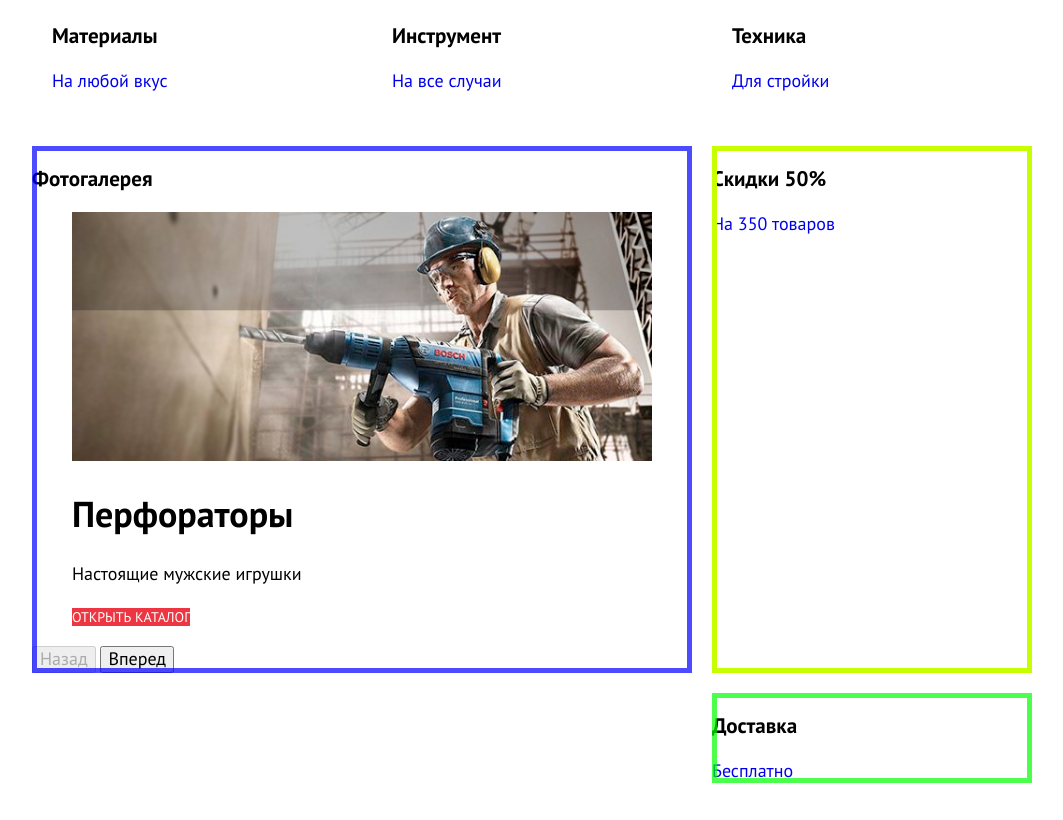
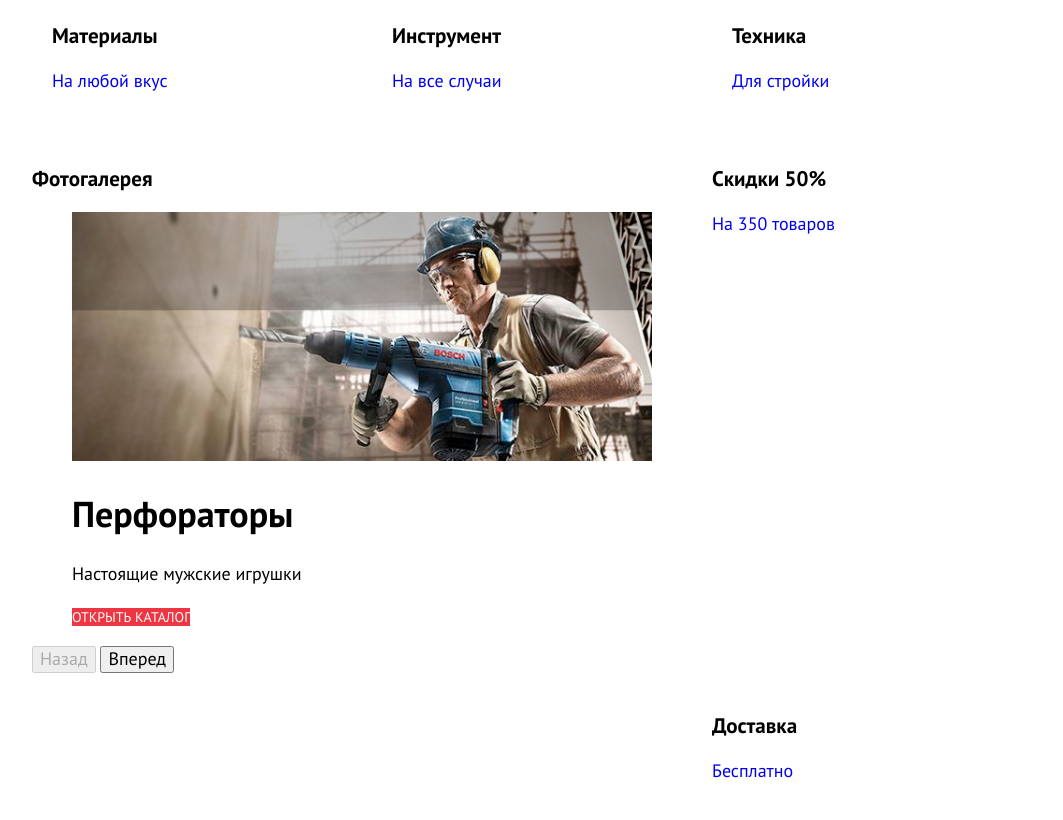
Before and after one commit to valeriyaadikovna/1649153-technomart-30, a plain HTML site: page index.html in a window 1280 px wide. Shown: the part 540-1360 px from the top of the page, without its empty margins (138-1201 px from the left). Drawn offline with Linux system fonts and the light colour scheme; a web font is replaced by a local one.

Commit message:
Делает ссылку на каталог

```diff
--- a/css/style.css
+++ b/css/style.css
@@ -292,22 +292,16 @@ p {
 .features-list .features-item-gallery {
   grid-column: 1/3;
   grid-row: 2/3;
-  outline: 5px solid rgba(0, 0, 255, 0.7);
-  outline-offset: -5px;
 }
 
 .features-list .features-item-delivery {
   grid-column: 3/3;
   grid-row: 3/3;
-  outline: 5px solid rgba(0, 255, 0, 0.7);
-  outline-offset: -5px;
 }
 
 .features-list .features-item-sale {
   grid-column-start: 3/3;
   grid-row: 2/3;
-  outline: 5px solid rgb(200, 255, 0);
-  outline-offset: -5px;
 }
 
 /* Gallery */
@@ -329,15 +323,11 @@ p {
  /*  color: var(--basic-white);*/
 }
 
-
 /* Popular goods */
-
-
 
 .popgoods h2 {
   grid-column: 1 / -1;
 }
-
 
 .popgoods-list {
   display: grid;
--- a/index.html
+++ b/index.html
@@ -44,7 +44,7 @@
       <ul class="site-navigation">
         <li><a>Главная</a></li>
         <li><a href="blank.html">Компания</a></li>
-        <li><a href="blank.html">Каталог</a></li>
+        <li><a href="catalog.html">Каталог</a></li>
         <li><a href="blank.html">Новости</a></li>
         <li><a href="blank.html">Спецпредложения</a></li>
         <li><a href="blank.html">Доставка</a></li>
```
Also changed, not shown: catalog.html (indentation only). Lines whose indentation alone changed are shown as unchanged.
